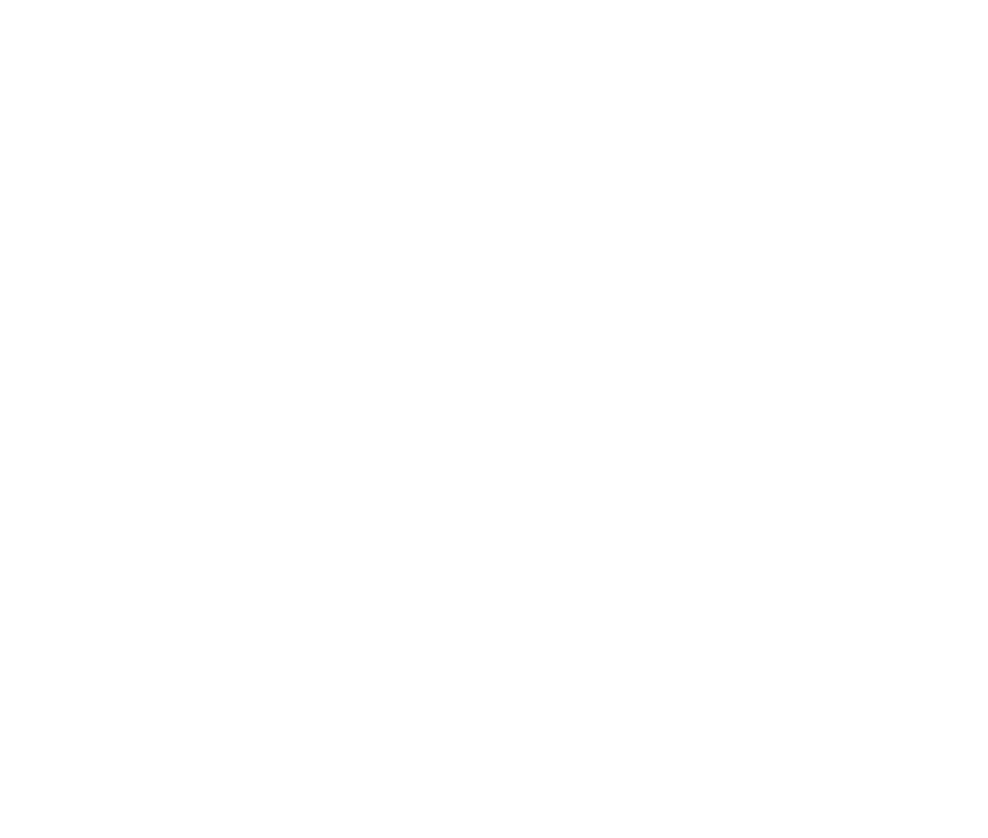
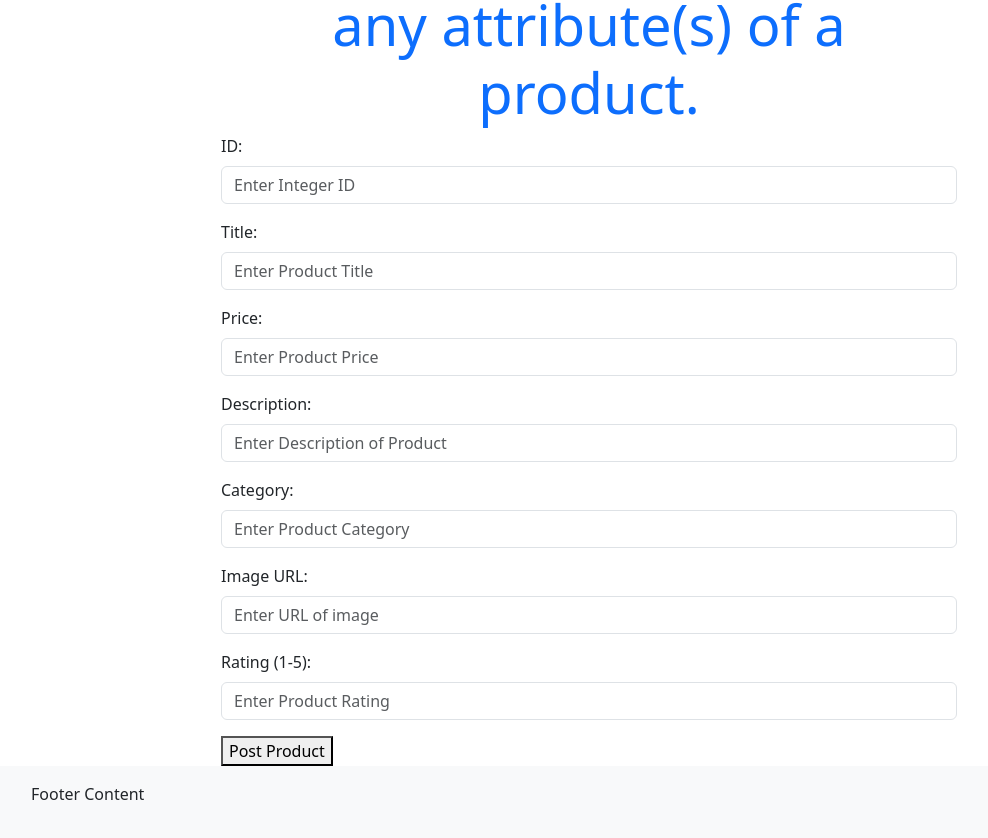
Before and after one commit to Jack-Krause/CS319Assigment3, a React (Create React App) app in the folder frontend/: page /update in a window 1280 px wide. Shown: the part 447-1285 px from the top of the page, without its empty margins (51-1039 px from the left). Before the commit the page ends 800 px from the top, so only its background shows below. Built offline with nearby package versions, Linux system fonts and the light colour scheme; no server answers.

Commit message:
PUT request added to frontend

```diff
--- a/frontend/src/components/UpdateView.js
+++ b/frontend/src/components/UpdateView.js
@@ -1,8 +1,20 @@
 import React, { useState, useEffect } from "react";
 import { useSearchView } from "../context/SearchViewContext";
+import { putToDb } from "../services/ApiService";
 
 const UpdateView = () => {
   // context methods and values from SearchViewContext
+  const [postStatusMessage, setPostStatusMessage] = useState("");
+  const [updatedProduct, setUpdatedProduct] = useState({
+    id: "",
+    title: "",
+    price: "",
+    description: "",
+    category: "",
+    image: "",
+    rating: "",
+  });
+
   const {
     searchId,
     setSearchId,
@@ -33,14 +45,75 @@
     }
   };
 
+  // Update the change to be sent that the user wants to make
+  const handleUserFormChange = (event) => {
+      const { name, value } = event.target;
+      setUpdatedProduct({...updatedProduct, [name]: value});
+  }
+
+  // Check validity and send PUT request to ServiceApi
+  const handleUserFormSubmit = (event) => {
+    event.preventDefault();
+
+    if (validate) {
+      putToDb(updatedProduct)
+        .then((response) => {
+          console.log("PUT response success", response.data);
+          setPostStatusMessage(
+            "Put was a success! Search for the updated product using ID or general search."
+          );
+          clearInputForm();
+        })
+        .catch((error) => {
+          console.error("Put error", error);
+          setPostStatusMessage("Error on product update. Make sure you included an ID");
+        });
+    } else {
+      setPostStatusMessage("Invalid Input. Make sure to include an ID");
+    }
+  };
+
+  // Check that the id is valid and some value of updated product is changed
+  const validate = () => {
+    if (updatedProduct.id ==='' || !isNaN(parseFloat(updatedProduct.id))) {
+      return false;
+    }
+
+    for (const key in updatedProduct) {
+      if (key !== 'id' && updatedProduct[key] !== '') {
+        return true;
+      }
+    }
+
+    return false;
+  };
+
+    //Reset product state
+    const clearInputForm = () => {
+      setUpdatedProduct({
+        id: "",
+        title: "",
+        price: "",
+        description: "",
+        category: "",
+        image: "",
+        rating: "",
+      });
+    };
+
   return (
     <div>
       <main>
-      <div className = "container mt-5">
+        <div className="container mt-5">
           <div className="jumbotron">
-        <h1 className="display-4 text-center text-primary">Home: View Our Products!</h1>
-        <p className="lead text-center">Explore our amazing products. <br />
-        Try searching by an item's ID. Or leave the search bar empty and see everything!</p>
+            <h1 className="display-4 text-center text-primary">
+              Home: View Our Products!
+            </h1>
+            <p className="lead text-center">
+              Explore our amazing products. <br />
+              Try searching by an item's ID. Or leave the search bar empty and
+              see everything!
+            </p>
           </div>
           <div className="row justify-content-center">
             <div className="col-md-8">
@@ -66,9 +139,17 @@
                         ID: {productById.id} {productById.title}
                       </h2>
                       <p className="card-text">Price: {productById.price}</p>
-                  <img src={productById.image} alt={productById.title} className="text-center medium-img card-img-top prod-img"/>
-                  <p className="card-text text-center">Description: {productById.description}</p>
-                  <p className="card-text">Category: {productById.category}</p>
+                      <img
+                        src={productById.image}
+                        alt={productById.title}
+                        className="text-center medium-img card-img-top prod-img"
+                      />
+                      <p className="card-text text-center">
+                        Description: {productById.description}
+                      </p>
+                      <p className="card-text">
+                        Category: {productById.category}
+                      </p>
                       <p className="card-text">Rating: {productById.rating}</p>
                     </div>
                   </div>
@@ -80,15 +161,123 @@
                           ID: {product.id} - {product.title}
                         </h2>
                         <p className="card-text">Price: {product.price}</p>
-                    <img src={product.image} alt={product.title} className="medium-img card-img-top" />
-                    <p className="card-text">Description: {product.desciption}</p>
-                    <p className="card-text">Category: {product.category}</p>
+                        <img
+                          src={product.image}
+                          alt={product.title}
+                          className="medium-img card-img-top"
+                        />
+                        <p className="card-text">
+                          Description: {product.desciption}
+                        </p>
+                        <p className="card-text">
+                          Category: {product.category}
+                        </p>
                         <p className="card-text">Rating: {product.rating}</p>
                       </div>
                     </div>
                   ))
                 )}
               </div>
+            </div>
+          </div>
+          <div className="row justify-content-center">
+            <div className="col-md-8">
+              <h2 className="display-4 text-center text-primary">
+                Enter the id, and update any attribute(s) of a product.
+              </h2>
+              <form onSubmit={handleUserFormSubmit}>
+                <div className="form-group">
+                  <label htmlFor="id" className="form-label">
+                    ID:
+                  </label>
+                  <input
+                    type="text"
+                    name="id"
+                    value={updatedProduct.id}
+                    onChange={handleUserFormChange}
+                    placeholder="Enter Integer ID"
+                    className="form-control mb-3"
+                  />
+                  <label htmlFor="title" className="form-label">
+                    Title:
+                  </label>
+                  <input
+                    type="text"
+                    name="title"
+                    value={updatedProduct.title}
+                    onChange={handleUserFormChange}
+                    placeholder="Enter Product Title"
+                    className="form-control mb-3"
+                  />
+                  <label htmlFor="price" className="form-label">
+                    Price:
+                  </label>
+                  <input
+                    type="text"
+                    name="price"
+                    value={updatedProduct.price}
+                    onChange={handleUserFormChange}
+                    placeholder="Enter Product Price"
+                    className="form-control mb-3"
+                  />
+                  <label htmlFor="description" className="form-label">
+                    Description:
+                  </label>
+                  <input
+                    type="text"
+                    name="description"
+                    value={updatedProduct.description}
+                    onChange={handleUserFormChange}
+                    placeholder="Enter Description of Product"
+                    className="form-control mb-3"
+                  />
+                  <label htmlFor="category" className="form-label">
+                    Category:
+                  </label>
+                  <input
+                    type="text"
+                    name="category"
+                    value={updatedProduct.category}
+                    onChange={handleUserFormChange}
+                    placeholder="Enter Product Category"
+                    className="form-control mb-3"
+                  />
+                  <label htmlFor="image" className="form-label">
+                    Image URL:
+                  </label>
+                  <input
+                    type="text"
+                    name="image"
+                    value={updatedProduct.image}
+                    onChange={handleUserFormChange}
+                    placeholder="Enter URL of image"
+                    className="form-control mb-3"
+                  />
+                  <label htmlFor="rating" className="form-label">
+                    Rating (1-5):
+                  </label>
+                  <input
+                    type="text"
+                    name="rating"
+                    value={updatedProduct.rating}
+                    onChange={handleUserFormChange}
+                    placeholder="Enter Product Rating"
+                    className="form-control mb-3"
+                  />
+                  <button type="submit">Post Product</button>
+                </div>
+              </form>
+              {postStatusMessage && (
+                <div
+                  className={`alert ${
+                    postStatusMessage.includes("success")
+                      ? "alert-success"
+                      : "alert-danger"
+                  }`}
+                >
+                  {postStatusMessage}
+                </div>
+              )}
             </div>
           </div>
         </div>
--- a/frontend/src/services/ApiService.js
+++ b/frontend/src/services/ApiService.js
@@ -16,7 +16,7 @@
 // Call general GET request endpoint
 export const getFromDb = async () => {
     try {
-        const response = await axios.get("http:///127.0.0.1:4000/listProducts");
+        const response = await axios.get("http://127.0.0.1:4000/listProducts");
         console.log(response.data);
         return response.data;
     } catch (err) {
@@ -35,3 +35,14 @@
         throw error;
     }
 };
+
+export const putToDb = async (updatedProduct) => {
+    try {
+        const response = await axios.put("http://127.0.0.1:4000/updateProduct", updatedProduct);
+        console.log(response.data);
+        return response.data;
+    } catch (error) {
+        console.error("Error received in ApiService put", error);
+        throw error;
+    }
+};
```
Also changed, not shown: 1 other file (tests, documents, lock files or other folders). Lines whose indentation alone changed are shown as unchanged.
